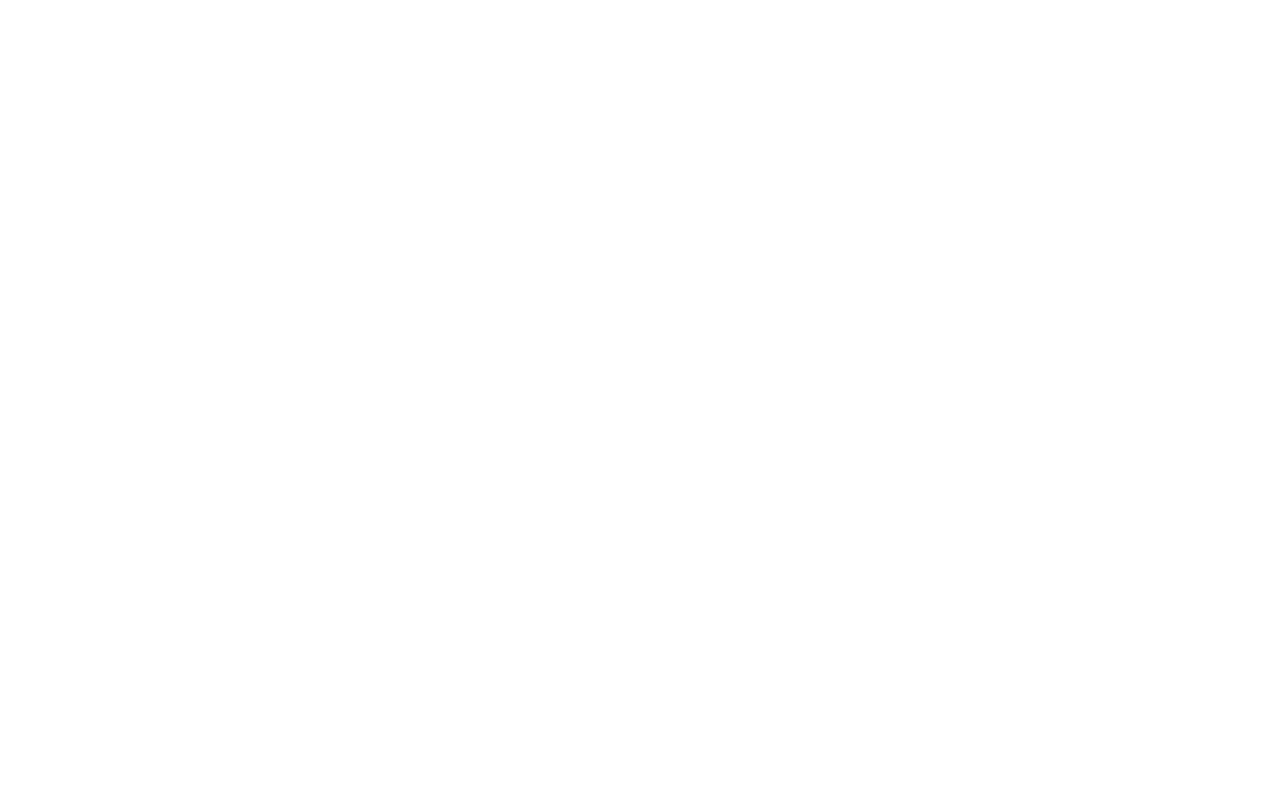
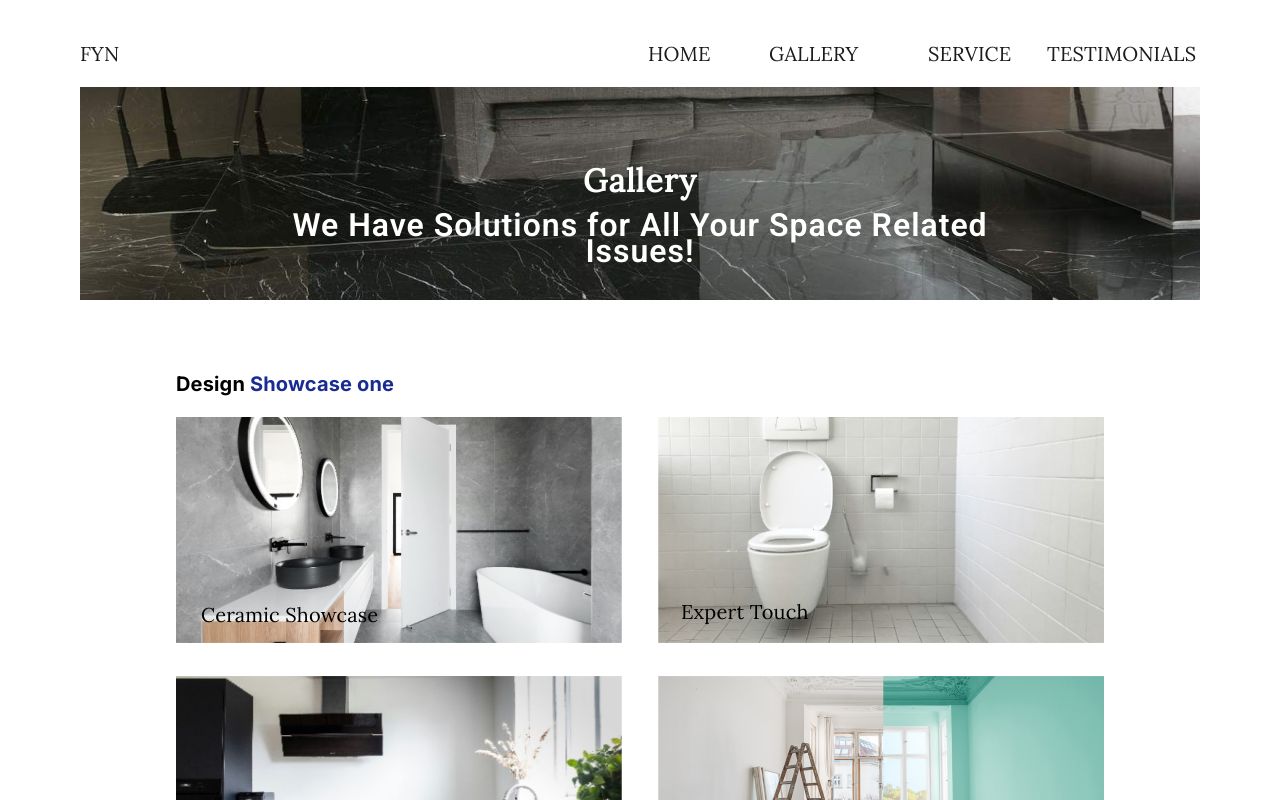
Before and after one commit to Tsedeymekonnen/FinishingWorks, a React (Create React App) app: page /gallery in a window 1280 px wide. Before the commit this address had no page. Shown: the top 800 px of the page. Built offline with nearby package versions, Linux system fonts and the light colour scheme.

Commit message:
Frontend almost done with remaining some tasks

```diff
--- a/public/index.html
+++ b/public/index.html
@@ -2,7 +2,7 @@
 <html lang="en">
   <head>
     <meta charset="utf-8" />
-    <link rel="icon" href="%PUBLIC_URL%/favicon.ico" />
+    <!-- <link rel="icon" href="%PUBLIC_URL%/favicon.ico" /> -->
     <meta property="og:image" content="%PUBLIC_URL%/thumbnail.png" />
     <meta name="viewport" content="width=device-width, initial-scale=1" />
     <meta name="theme-color" content="#000" />
--- a/src/App.tsx
+++ b/src/App.tsx
@@ -80,8 +80,8 @@
 
   return (
     <Routes>
-      <Route path="/" element={<Gallery />} />
-      <Route path="/desktop-main" element={<DesktopMain />} />
+      <Route path="/" element={<DesktopMain />} />
+      <Route path="/gallery" element={<Gallery />} />
       <Route path="/sign-up" element={<SignUp />} />
       <Route path="/sign-in" element={<SignIn />} />
       <Route path="/dashboard" element={<Dashboard />} />
--- a/src/components/SideMenu.module.css
+++ b/src/components/SideMenu.module.css
@@ -44,6 +44,7 @@
   font-weight: 600;
   font-family: inherit;
 }
+
 .v01 {
   letter-spacing: -0.01em;
   font-weight: 500;
@@ -84,6 +85,10 @@
   min-width: 78px;
   z-index: 1;
 }
+.dashboard1 a{
+  text-decoration: none;
+  color: inherit;
+}
 .frameWrapper,
 .icon24OutlineKeySquaParent {
   display: flex;
@@ -109,6 +114,10 @@
   flex-shrink: 0;
   debug_commit: f6aba90;
   z-index: 1;
+}
+.gallery a{
+  text-decoration: none;
+  color: inherit;
 }
 .galleryWrapper {
   display: flex;
--- a/src/components/SideMenu.tsx
+++ b/src/components/SideMenu.tsx
@@ -1,5 +1,6 @@
 import { FunctionComponent } from "react";
 import styles from "./SideMenu.module.css";
+import { Link } from "react-router-dom";
 
 const SideMenu: FunctionComponent = () => {
   return (
@@ -30,12 +31,12 @@
               alt=""
               src="/icon--24--outline--keysquare1.svg"
             />
-            <div className={styles.dashboard1}>Dashboard</div>
+            <div className={styles.dashboard1}><Link to={"/dashboard"}>Dashboard</Link></div>
           </div>
         </div>
         <div className={styles.frameContainer}>
           <div className={styles.galleryWrapper}>
-            <div className={styles.gallery}>Gallery</div>
+            <div className={styles.gallery}><Link to={"/gallery"}>Gallery</Link></div>
           </div>
           <div className={styles.rectangleParent}>
             <div className={styles.frameChild} />
--- a/src/pages/Dashboard.module.css
+++ b/src/pages/Dashboard.module.css
@@ -458,6 +458,10 @@
   display: inline-block;
   min-width: 78px;
   z-index: 1;
+}
+.dashboard4 a{
+  text-decoration: none;
+  color: inherit;
 }
 .dashboardContainer {
   display: flex;
--- a/src/pages/Dashboard.tsx
+++ b/src/pages/Dashboard.tsx
@@ -1,6 +1,7 @@
 import { FunctionComponent } from "react";
 import FrameComponent5 from "../components/FrameComponent5";
 import styles from "./Dashboard.module.css";
+import { Link } from "react-router-dom";
 
 const Dashboard: FunctionComponent = () => {
   return (
@@ -35,7 +36,7 @@
                 src="/icon--24--outline--keysquare.svg"
               />
               <div className={styles.dashboardWrapper}>
-                <div className={styles.dashboard2}>Dashboard</div>
+                <div className={styles.dashboard2}><Link to={"/dashboard1"}>Dashboard</Link></div>
               </div>
             </div>
           </div>
@@ -114,7 +115,7 @@
                 src="/icon--24--outline--keysquare.svg"
               />
               <div className={styles.dashboardContainer}>
-                <div className={styles.dashboard4}>Dashboard</div>
+                <div className={styles.dashboard4}><Link to={"/dashboard1"}>Dashboard</Link></div>
               </div>
             </div>
           </div>
--- a/src/pages/DesktopMain.module.css
+++ b/src/pages/DesktopMain.module.css
@@ -64,6 +64,7 @@
 }
 .home {
   min-width: 68px;
+
 }
 .homeWrapper {
   display: flex;
@@ -88,13 +89,28 @@
     var(--padding-0);
 }
 .service,
-.testimonials {
+.testimonials
+{
   position: relative;
   letter-spacing: 0.16px;
   line-height: 25.2px;
   display: inline-block;
   min-width: 92px;
+
 }
+.home a,
+.service a,
+.dashboard a,
+.gallery a,
+.testimonials a {
+  text-decoration: none; /* Remove underline */
+  margin-right: 20px; /* Add gap between elements */
+  color: inherit;
+}
+.dashboard {
+ margin-left: 50px;
+}
+
 .testimonials {
   flex: 1;
   min-width: 106px;
@@ -105,11 +121,13 @@
   flex-direction: row;
   align-items: flex-start;
   max-width: 100%;
+
 }
 .frameContainer {
   width: 562px;
   justify-content: flex-start;
   gap: var(--gap-8xl);
+
 }
 .frameWrapper {
   align-self: stretch;
@@ -151,6 +169,10 @@
   display: inline-block;
   min-width: 92px;
   z-index: 3;
+}
+.gallery1 a{
+  text-decoration: none;
+  color: inherit;
 }
 .rectangleGroup,
 .rectangleParent {
@@ -501,6 +523,10 @@
   min-width: 83.5px;
   z-index: 1;
 }
+.gallery2 a{
+  text-decoration: none;
+  color: inherit;
+}
 .frameWrapper2,
 .rectangleContainer {
   display: flex;
--- a/src/pages/DesktopMain.tsx
+++ b/src/pages/DesktopMain.tsx
@@ -5,6 +5,7 @@
 import FrameComponent2 from "../components/FrameComponent4";
 import GroupComponent1 from "../components/GroupComponent1";
 import styles from "./DesktopMain.module.css";
+import {Link} from "react-router-dom";
 
 const DesktopMain: FunctionComponent = () => {
   return (
@@ -31,13 +32,14 @@
               <div className={styles.frameWrapper}>
                 <div className={styles.frameContainer}>
                   <div className={styles.homeWrapper}>
-                    <div className={styles.home}>HOME</div>
+                    <div className={styles.home}><Link to={"/"}>HOME</Link></div>
                   </div>
                   <div className={styles.galleryWrapper}>
-                    <div className={styles.gallery}>GALLERY</div>
+                    <div className={styles.gallery}><Link to={"/gallery"}>GALLERY</Link></div>
                   </div>
-                  <div className={styles.service}>SERVICE</div>
-                  <div className={styles.testimonials}>TESTIMONIALS</div>
+                  <div className={styles.service}><Link to={"/service"}>SERVICE</Link></div>
+                  <div className={styles.testimonials}><Link to={"/testimonials"}>TESTIMONIALS</Link></div>
+                  <div className={styles.dashboard}><Link to={"/dashboard1"}>DASHBOARD</Link></div>
                 </div>
               </div>
               <div className={styles.frameDiv}>
@@ -46,7 +48,7 @@
                     <div className={styles.frameChild} />
                     <div className={styles.rectangleGroup}>
                       <div className={styles.frameItem} />
-                      <div className={styles.gallery1}>Gallery</div>
+                      <div className={styles.gallery1}><Link to={"/gallery"}>Gallery</Link></div>
                     </div>
                   </button>
                   <div className={styles.vectorWrapper}>
@@ -149,13 +151,13 @@
                   <div className={styles.pathBuilder}>
                     <RuleEvaluator title="Diverse Portfolio" />
                     <RuleEvaluator
-                      title="Experienced Team"
+                      // title="Experienced Team"
                       titleAlignSelf="stretch"
                       titleFlex="unset"
                     />
                     <div className={styles.iconLibrary}>
                       <RuleEvaluator
-                        title="Transparent Pricing"
+                        // title="Transparent Pricing"
                         titleAlignSelf="unset"
                         titleFlex="1"
                       />
@@ -164,7 +166,7 @@
                   <div className={styles.frameWrapper2}>
                     <button className={styles.rectangleContainer}>
                       <div className={styles.frameInner} />
-                      <div className={styles.gallery2}>Gallery</div>
+                      <div className={styles.gallery2}><Link to={"/gallery"}>Gallery</Link></div>
                     </button>
                   </div>
                 </div>
--- a/src/pages/Gallery.module.css
+++ b/src/pages/Gallery.module.css
@@ -11,6 +11,10 @@
 }
 .home {
   min-width: 68px;
+}
+.home a{
+  text-decoration: none;
+  color: inherit;
 }
 .homeWrapper {
   display: flex;
@@ -95,6 +99,7 @@
   margin-block-start: 0;
   margin-block-end: 20px;
 }
+
 .weHaveSolutions {
   margin: 0;
   font-family: var(--material-2-secondary-text);
--- a/src/pages/Gallery.tsx
+++ b/src/pages/Gallery.tsx
@@ -3,6 +3,7 @@
 import FrameComponent from "../components/FrameComponent";
 import GroupComponent from "../components/GroupComponent";
 import styles from "./Gallery.module.css";
+import { Link } from "react-router-dom";
 
 const Gallery: FunctionComponent = () => {
   return (
@@ -12,7 +13,7 @@
           <div className={styles.fyn}>FYN</div>
           <nav className={styles.frameParent}>
             <div className={styles.homeWrapper}>
-              <div className={styles.home}>HOME</div>
+              <div className={styles.home}><Link to={"/"}>HOME</Link></div>
             </div>
             <div className={styles.galleryWrapper}>
               <div className={styles.gallery1}>GALLERY</div>
```
